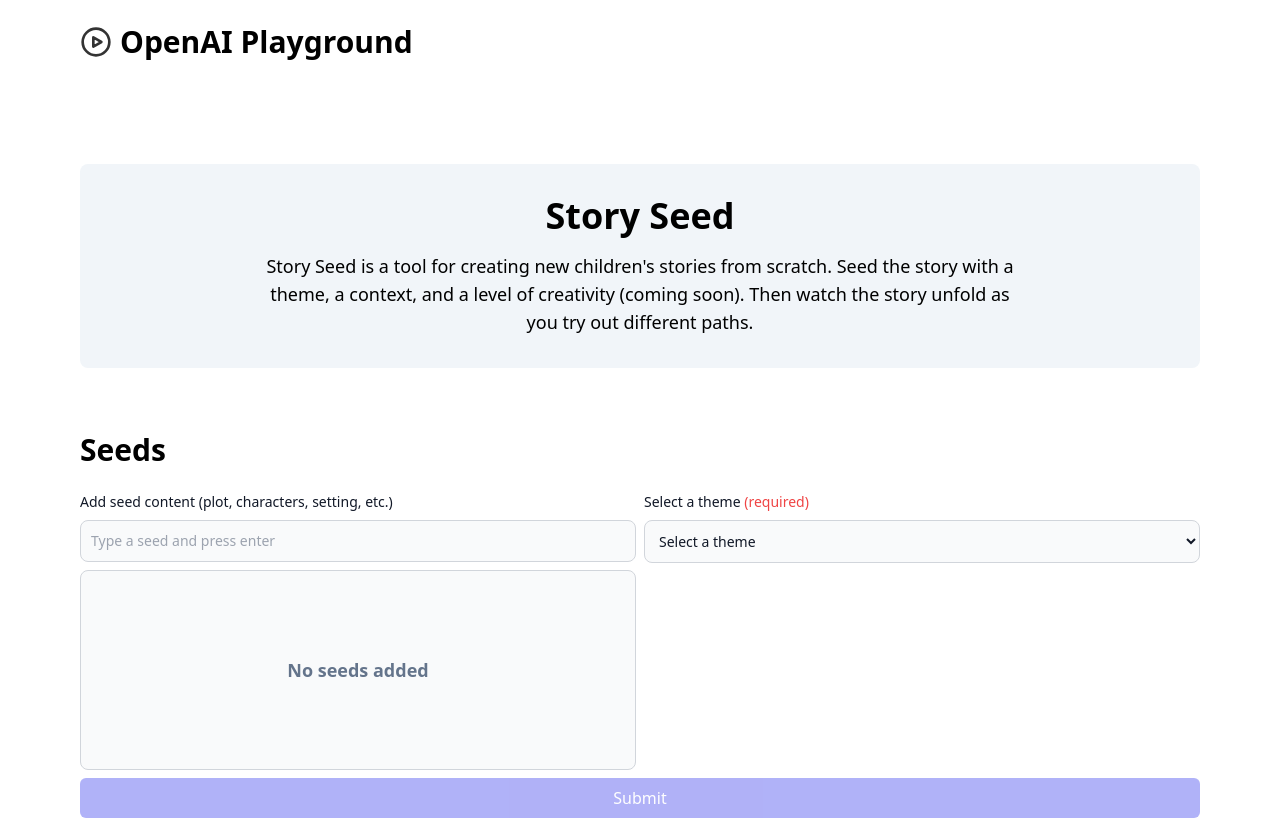
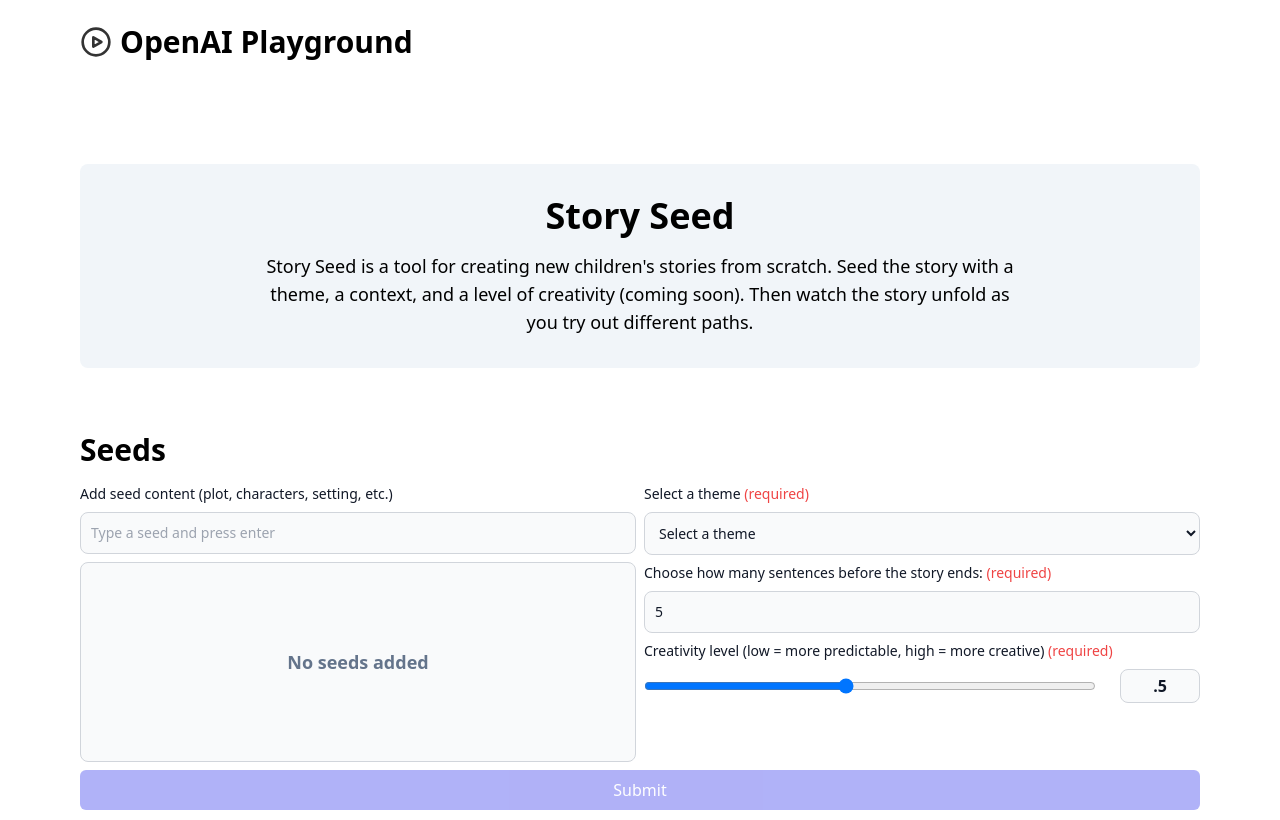
Before and after one commit to jeremiah-quill/ai-playground, a Next.js app: page /story-seed in a window 1280 px wide. Shown: the top 820 px of the page. Built offline with nearby package versions, Linux system fonts and the light colour scheme.

Commit message:
UI for number and range inputs

```diff
--- a/components/seed-story/SeedCollection.jsx
+++ b/components/seed-story/SeedCollection.jsx
@@ -7,9 +7,19 @@
   const { seeds, seedInput, onSeedInputChange, handleSubmit, handleRemoveSeed } = useSeeds();
 
   const [selectedOption, setSelectedOption] = useState("");
+  const [creativity, setCreativity] = useState(".5");
+  const [storyLength, setStoryLength] = useState(5);
 
   const handleStyleChange = (e) => {
     setSelectedOption(e.target.value);
+  };
+
+  const handleCreativityChange = (e) => {
+    setCreativity(e.target.value);
+  };
+
+  const handleStoryLengthChange = (e) => {
+    setStoryLength(e.target.value);
   };
 
   async function seedStory() {
@@ -31,12 +41,13 @@
   }
 
   return (
+    <>
+      <h2 className="text-3xl font-bold mb-4">Seeds</h2>
       <div className="grid gap-2">
-      <h2 className="text-3xl font-bold mb-4">Seeds</h2>
-      <div className="grid grid-cols-2 gap-2">
+        <div className="grid grid-cols-2 gap-2 items-start">
           <div className="grid gap-2">
-          <form onSubmit={handleSubmit}>
-            <label htmlFor="seed-content" className="block mb-2 text-sm font-medium text-gray-900 dark:text-white">
+            <form onSubmit={handleSubmit} className="grid gap-2">
+              <label htmlFor="seed-content" className="block text-sm font-medium text-gray-900 dark:text-white">
                 Add seed content (plot, characters, setting, etc.)
               </label>
               <input
@@ -68,8 +79,9 @@
               })}
             </div>
           </div>
-        <div className="">
-          <label htmlFor="tones" className="block mb-2 text-sm font-medium text-gray-900 dark:text-white">
+          {/*  */}
+          <div className="grid gap-2">
+            <label htmlFor="tones" className="block text-sm font-medium text-gray-900 dark:text-white">
               Select a theme <span className="text-red-500">(required)</span>
             </label>
             <select
@@ -77,7 +89,7 @@
               value={selectedOption}
               onChange={handleStyleChange}
               id="tones"
-            className=" bg-gray-50 border border-gray-300 text-gray-900 text-sm rounded-lg focus:ring-blue-500 focus:border-blue-500 block w-full p-2.5 dark:bg-gray-700 dark:border-gray-600 dark:placeholder-gray-400 dark:text-white dark:focus:ring-blue-500 dark:focus:border-blue-500">
+              className="bg-gray-50 border border-gray-300 text-gray-900 text-sm rounded-lg focus:ring-blue-500 focus:border-blue-500 block w-full p-2.5 dark:bg-gray-700 dark:border-gray-600 dark:placeholder-gray-400 dark:text-white dark:focus:ring-blue-500 dark:focus:border-blue-500">
               <option value="" disabled>
                 Select a theme
               </option>
@@ -94,7 +106,37 @@
               <option value="social learning">Social learning</option>
               <option value="values">Values</option>
             </select>
+            <label htmlFor="tones" className="block text-sm font-medium text-gray-900 dark:text-white">
+              Choose how many sentences before the story ends:
+              <span className="text-red-500"> (required)</span>
+            </label>
+            <input
+              value={storyLength}
+              onChange={handleStoryLengthChange}
+              type="number"
+              className="bg-gray-50 border border-gray-300 text-gray-900 text-sm rounded-lg focus:ring-blue-500 focus:border-blue-500 block w-full p-2.5 dark:bg-gray-700 dark:border-gray-600 dark:placeholder-gray-400 dark:text-white dark:focus:ring-blue-500 dark:focus:border-blue-500"
+            />
+            <label htmlFor="creativity" className="block text-sm font-medium text-gray-900 dark:text-white">
+              Creativity level (low = more predictable, high = more creative)
+              <span className="text-red-500"> (required)</span>
+            </label>
+            <div className="flex items-center gap-4 font-black">
+              <input
+                value={creativity}
+                id="creativity"
+                min=".1"
+                max="1"
+                step=".01"
+                type="range"
+                onChange={handleCreativityChange}
+                className="mr-2 border flex-1 border-gray-300  text-gray-900 text-sm rounded-lg focus:ring-blue-500 focus:border-blue-500 block w-full dark:bg-gray-700 dark:border-gray-600 dark:placeholder-gray-400 dark:text-white dark:focus:ring-blue-500 dark:focus:border-blue-500"
+              />
+              <div className="bg-gray-50 border border-gray-300 text-gray-900 focus:ring-blue-500 focus:border-blue-500 block  dark:bg-gray-700 dark:border-gray-600 dark:placeholder-gray-400 dark:text-white dark:focus:ring-blue-500 dark:focus:border-blue-500 text-center w-[80px] p-1 px-2 rounded-lg">
+                {creativity}
               </div>
+            </div>
+          </div>
+          {/*  */}
         </div>
         <button
           className={`px-4 py-2 text-white bg-indigo-500 hover:bg-indigo-600 focus:outline-none focus:ring-2 focus:ring-offset-2 focus:ring-indigo-500 rounded-md ${
@@ -105,5 +147,6 @@
           Submit
         </button>
       </div>
+    </>
   );
 }
```
Lines whose indentation alone changed are shown as unchanged.
